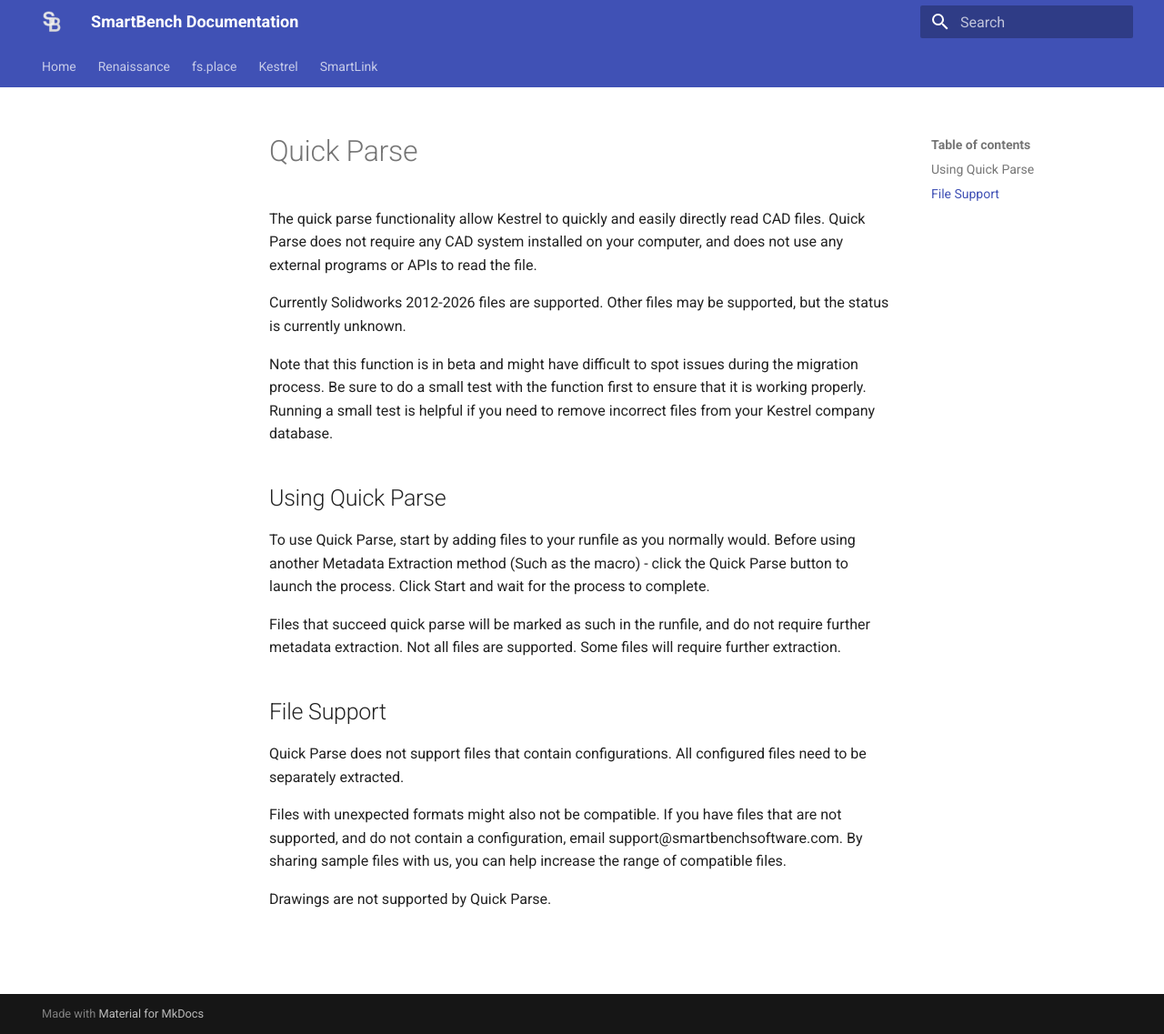
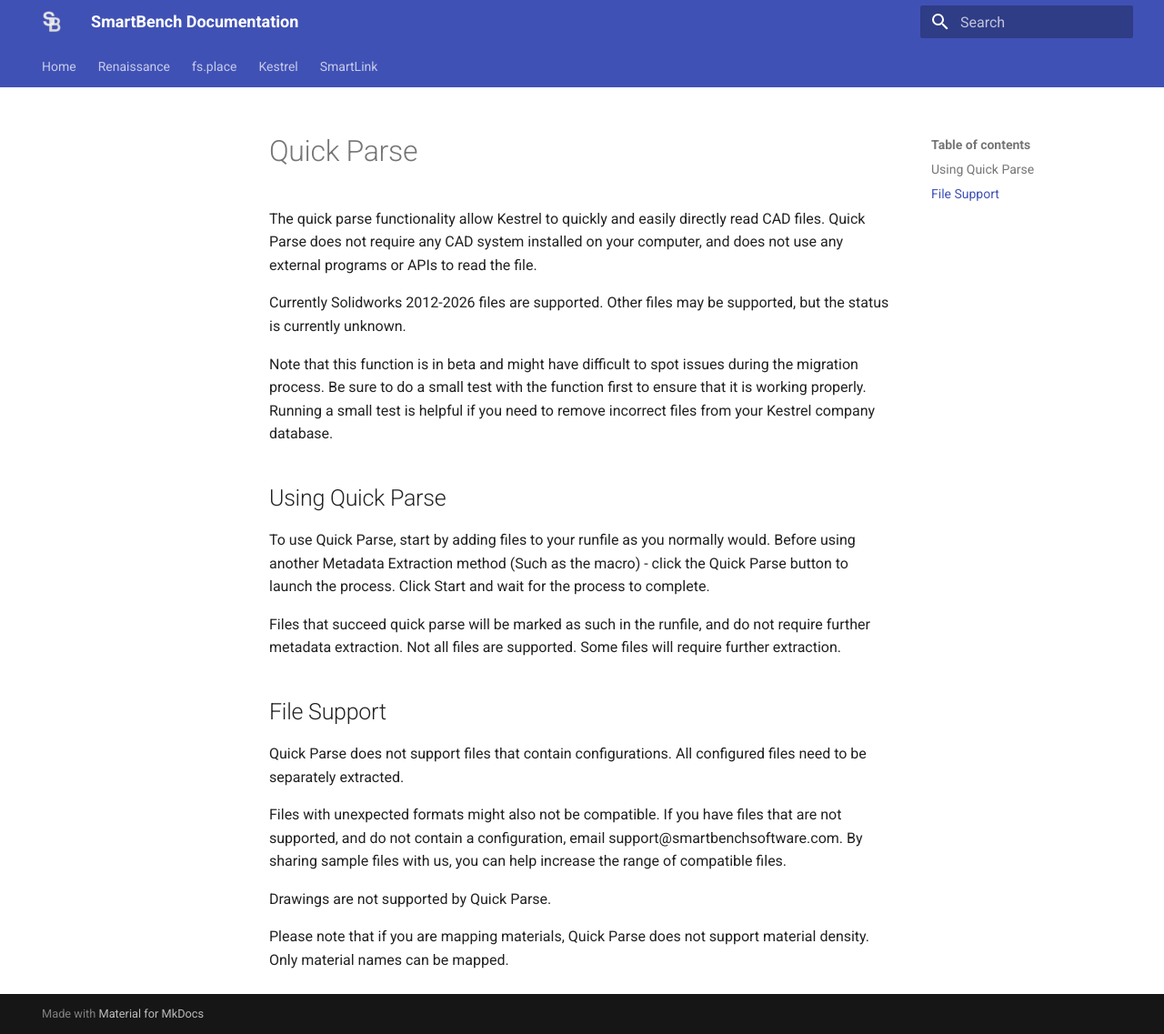
Before and after one commit to SmartBenchSoftware/Documentation, an MkDocs documentation site: the page built from docs/kestrel/QuickParse.md, in a window 1280 px wide and 1137 px high. Shown: the whole window at 91% size. Built offline with MkDocs 1.6.1 and Material for MkDocs 9.7.7, drawn with Linux system fonts in a browser that asks for light colours.

Commit message:
Update QuickParse.md

```diff
--- a/docs/kestrel/QuickParse.md
+++ b/docs/kestrel/QuickParse.md
@@ -26,3 +26,5 @@
 If you have files that are not supported, and do not contain a configuration, email support@smartbenchsoftware.com. By sharing sample files with us, you can help increase the range of compatible files.
 
 Drawings are not supported by Quick Parse.
+
+Please note that if you are mapping materials, Quick Parse does not support material density. Only material names can be mapped.
```
